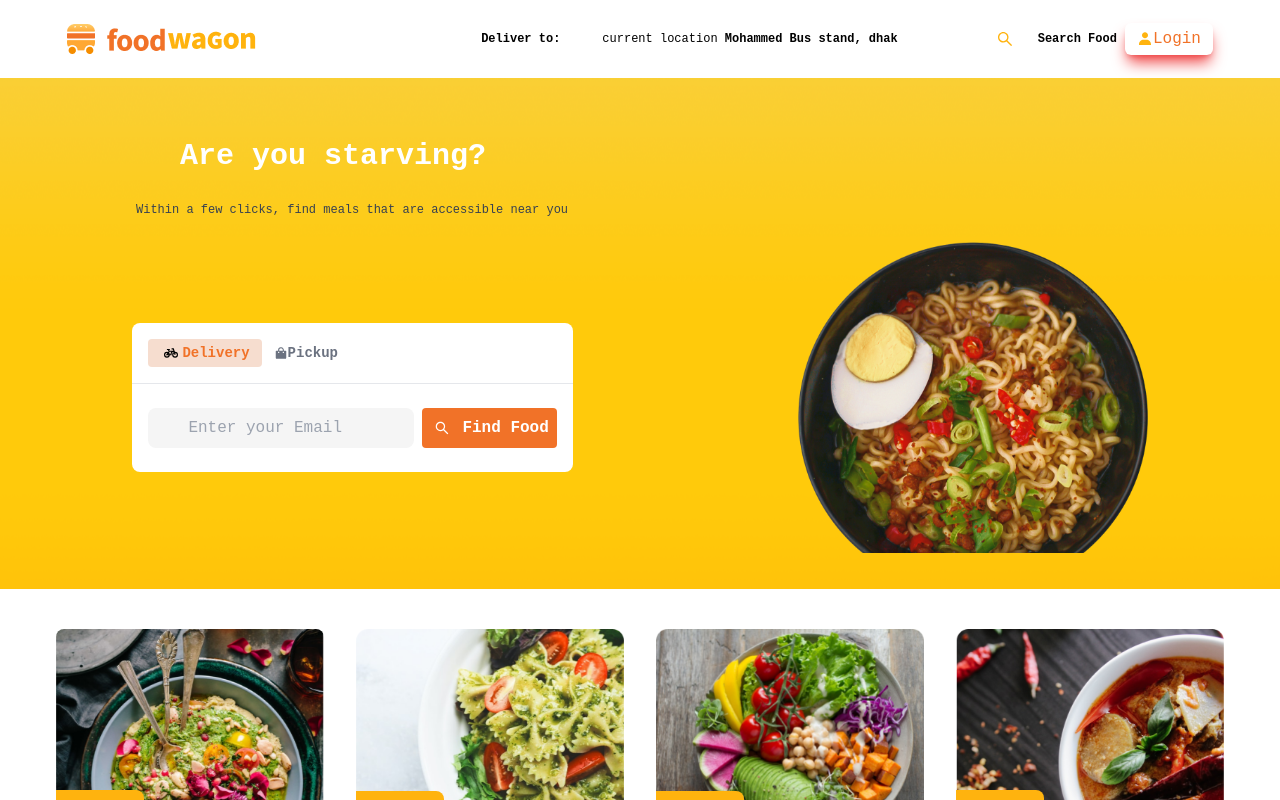
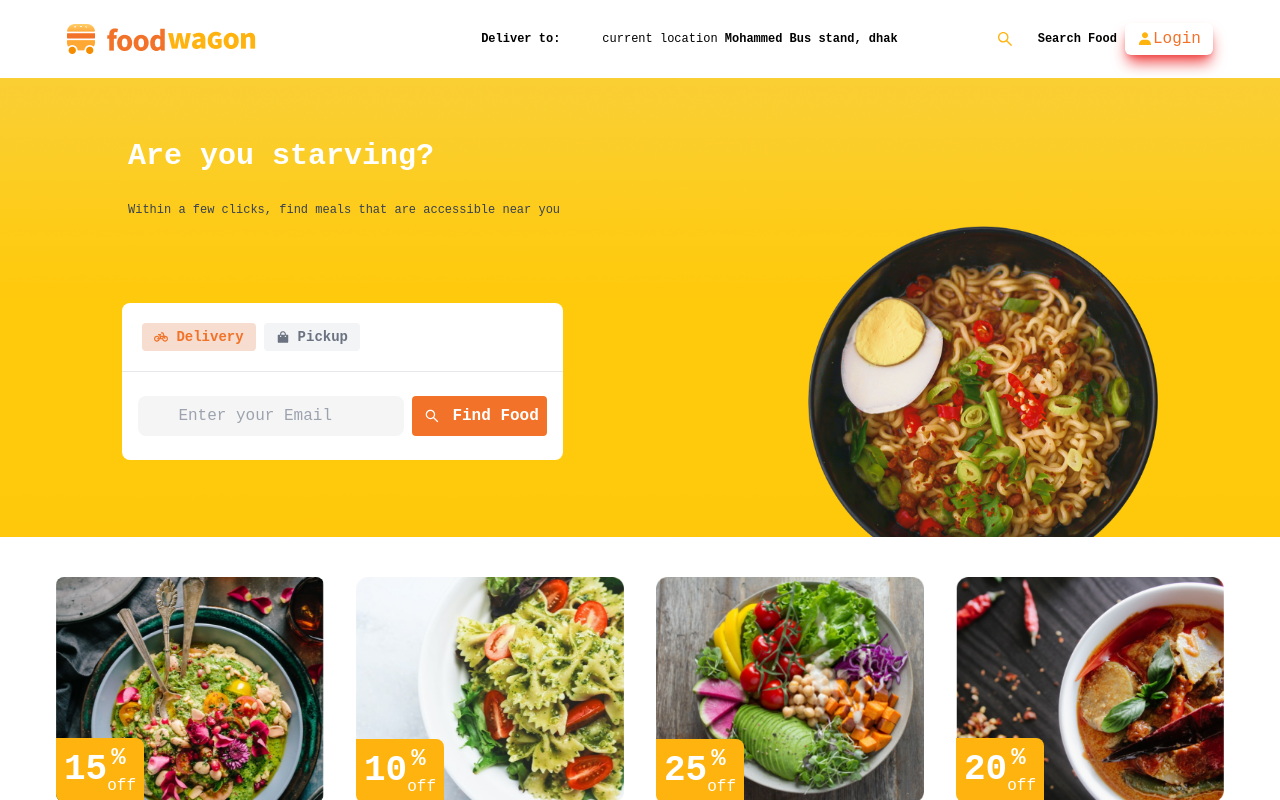
Before and after one commit to Efoneli/est, a React (Create React App) app: page / in a window 1280 px wide. Shown: the top 800 px of the page. Built offline with nearby package versions, Linux system fonts and the light colour scheme; some icons are missing.

Commit message:
home finish

```diff
--- a/src/pages/Home.jsx
+++ b/src/pages/Home.jsx
@@ -1,6 +1,6 @@
 import React from "react";
 import { BiSolidShoppingBag } from "react-icons/bi";
-import { GrBike } from "react-icons/gr";
+import { MdPedalBike } from "react-icons/md";
 import { AiOutlineSearch } from "react-icons/ai";
 import { FaLocationDot } from "react-icons/fa6";
 import ImageHome from "../components/Assets/images/ImageHome.png";
@@ -15,23 +15,25 @@ import BestDeals from "./BestDeals";
 function Home() {
   return (
     <>
-    <div className="home p-5">
+    <div className="home pt-5 ">
       <div className="">
-      <h1 className="text-white font-extrabold text-3xl phone:pt-10 pb-5 ml-20 pl-20 ">Are you starving?</h1>
-      <p className="text-xs text-gray-700 py-2 phone:ml-20 pl-9">
+      <h1 className="text-white font-extrabold text-3xl phone:pt-10 pb-5 ml-16 pl-16 ">Are you starving?</h1>
+      <p className="text-xs text-gray-700 py-2 phone:ml-16 pl-16">
         Within a few clicks, find meals that are accessible near you
       </p>
       </div>
 
+{/* Pickup form div */}
+
       <div className="flex flex-col-reverse  phone:flex-row justify-around items-center">
         <div className="bg-white rounded-lg">
           <div className="flex justify-start items-center p-2 m-2">
-            <div className="flex justify-around items-center py-1 px-3 text-sm font-bold bg-[#f6ddcf] text-orangeColor rounded">
-              <GrBike className="mx-1 text-orangeColor" />
+            <div className="flex justify-around items-center m-1 py-1 px-3 text-sm font-bold bg-[#f6ddcf] text-orangeColor rounded">
+              <MdPedalBike className="mr-2" />
               <button>Delivery</button>
             </div>
-            <div className="flex justify-between items-center py-1 px-3 text-sm font-bold text-gray-500 rounded">
-              <BiSolidShoppingBag />
+            <div className="flex justify-between items-center m-1 py-1 px-3 text-sm font-bold bg-gray-100 text-gray-500 rounded">
+              <BiSolidShoppingBag className="mr-2" />
               <button>Pickup</button>
             </div>
           </div>
@@ -64,7 +66,7 @@ function Home() {
           </div>
         </div>
 
-        <div className="my-2 py-2">
+        <div className="">
           <img src={ImageHome} height='350px' width='350px' alt="food" />
         </div>
       </div>
```
